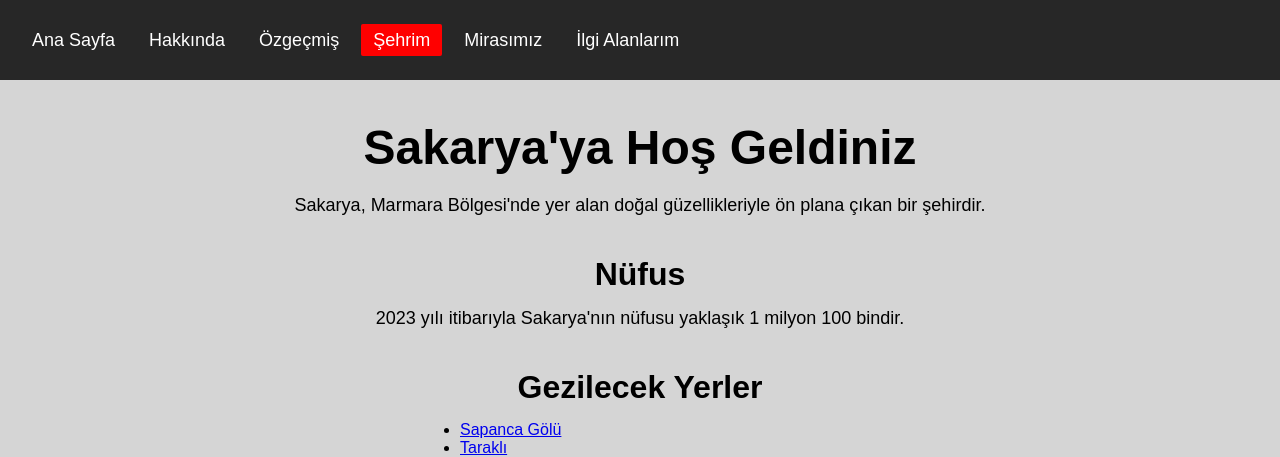
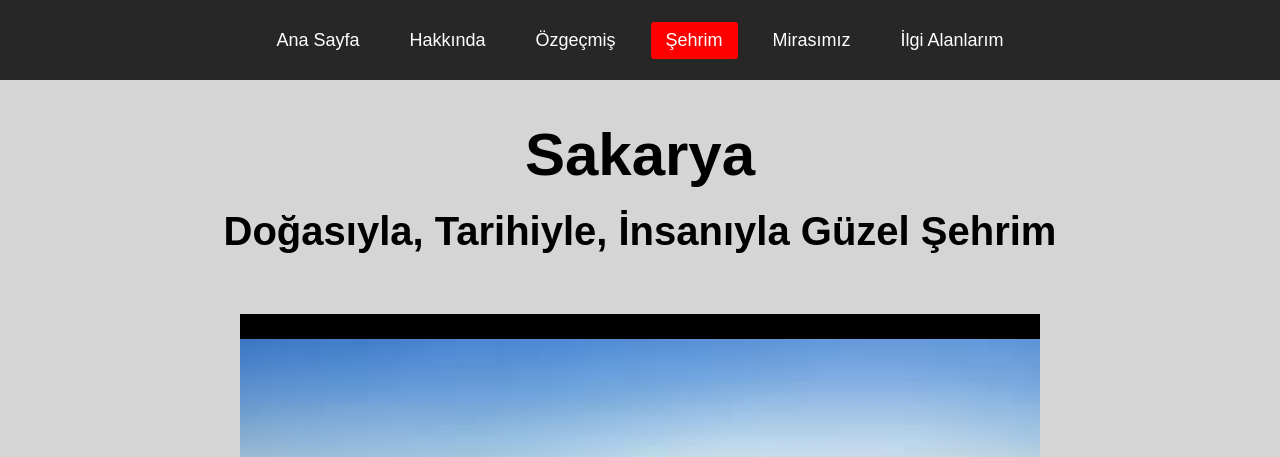
Before and after one commit to NihatKocukoglu/web-technologies-project, a PHP site: the page made by Web Proje/Şehrim.html in a window 1280 px wide. Shown: the top 457 px of the page. Run offline with PHP 8.4, Linux system fonts and the light colour scheme.

Commit message:
Add files via upload

```diff
--- a/Web Proje/style.css
+++ b/Web Proje/style.css
@@ -6,13 +6,14 @@
 
 body {
     font-family: sans-serif;
+    background-color: rgb(213, 213, 213);
 }
 
+/* Container */
 .container {
-    background-color: rgb(213, 213, 213);
     min-height: 100vh;
-    background-size: 100% 100%;
-    padding-top: 80px; /* Navbar'ın üstüne binmesini engeller */
+    display: flex;
+    flex-direction: column;
 }
 
 /* Navbar */
@@ -22,90 +23,60 @@ body {
     background: rgb(39, 39, 39);
     display: flex;
     align-items: center;
-    justify-content: space-between;
-    padding: 0 20px;
-    position: fixed;
-    top: 0;
-    left: 0;
-    z-index: 1000;
-}
-
-.navbar .logo {
-    font-size: 30px;
-    color: white;
-    text-decoration: none;
+    justify-content: center;
 }
 
 .navbar ul {
     display: flex;
     flex-wrap: wrap;
+    justify-content: center;
+    padding: 0;
+    margin: 0;
+}
+
+.navbar ul li {
     list-style: none;
-    gap: 10px;
+    margin: 0 10px;
 }
 
 .navbar ul li a {
     color: white;
     text-decoration: none;
     font-size: 18px;
-    padding: 6px 12px;
+    padding: 8px 15px;
+    display: inline-block;
     transition: 0.3s;
-    border-radius: 2px;
 }
 
 .navbar ul li a.active,
 .navbar ul li a:hover {
     background: red;
+    border-radius: 3px;
 }
 
-/* Merkez içerik */
+/* Center Content */
 .center {
-    max-width: 900px;
-    margin: 0 auto;
+    flex: 1;
+    display: flex;
+    flex-direction: column;
+    align-items: center;
+    justify-content: center;
     padding: 40px 20px;
     text-align: center;
 }
 
 .center h1 {
+    font-size: 60px;
+    font-weight: bold;
     color: black;
-    font-size: 48px;
-    font-weight: bold;
     margin-bottom: 20px;
 }
 
 .center h2 {
+    font-size: 40px;
+    font-weight: bold;
     color: black;
-    font-size: 32px;
-    font-weight: bold;
-    margin-top: 40px;
-    margin-bottom: 15px;
-}
-
-.center ul {
-    list-style: disc;
-    padding-left: 20px;
-    text-align: left;
-    margin: 0 auto;
-    max-width: 400px;
-}
-
-.center p {
-    font-size: 18px;
-    margin: 10px 0;
-}
-
-.image-gallery {
-    display: flex;
-    justify-content: center;
-    flex-wrap: wrap;
-    gap: 10px;
-    margin-top: 15px;
-}
-
-.image-gallery img {
-    width: 100px;
-    height: 100px;
-    object-fit: cover;
-    border-radius: 5px;
+    margin-bottom: 30px;
 }
 
 .buttons {
@@ -121,56 +92,96 @@ body {
     background: rgb(207, 96, 88);
     border: solid 2px red;
     cursor: pointer;
+    outline: none;
     border-radius: 20px;
-    margin: 0 10px;
-    transition: 0.3s;
+    margin: 10px;
+    transition: 0.5s;
 }
 
 .buttons button:hover {
     background: #fff;
-    color: red;
+    color: rgb(207, 96, 88);
 }
 
-/* Responsive tasarım */
-@media (max-width: 768px) {
-    .navbar {
-        flex-direction: column;
-        height: auto;
-        padding: 10px;
-        gap: 10px;
-    }
+/* Slider */
+.slider-container {
+    position: relative;
+    width: 100%;
+    max-width: 800px;
+    height: 500px; /* Gerekirse daha yüksek yap */
+    margin: 30px auto;
+    overflow: hidden;
+    background-color: #000; /* Resim oranı bozulmasın diye arka plan */
+    display: flex;
+    align-items: center;
+    justify-content: center;
+}
 
-    .navbar ul {
-        justify-content: center;
-        flex-wrap: wrap;
-        gap: 6px;
-    }
 
-    .navbar ul li a {
-        font-size: 14px;
-        padding: 5px 8px;
-    }
+.slider {
+    display: flex;
+    width: 400%; /* 4 resim için */
+    transition: transform 0.5s ease-in-out;
+}
 
+.slider a {
+    width: 100%;
+    flex-shrink: 0;
+}
+
+.slider a img {
+    width: 100%;
+    height: 100%;
+    object-fit: contain; /* Tüm resim görünsün */
+    display: block;
+    background-color: #000; /* Opsiyonel: Arka plan rengi */
+}
+
+
+
+.prev, .next {
+    position: absolute;
+    top: 50%;
+    transform: translateY(-50%);
+    background-color: rgba(255, 255, 255, 0.7);
+    border: none;
+    font-size: 30px;
+    padding: 10px 15px;
+    cursor: pointer;
+    border-radius: 50%;
+    z-index: 10;
+}
+
+.prev {
+    left: 10px;
+}
+
+.next {
+    right: 10px;
+}
+
+
+/* Responsive Tasarım */
+@media screen and (max-width: 768px) {
     .center h1 {
-        font-size: 32px;
+        font-size: 40px;
     }
 
     .center h2 {
-        font-size: 24px;
-    }
-
-    .center p, .center ul {
-        font-size: 16px;
+        font-size: 25px;
     }
 
     .buttons button {
         width: 120px;
-        height: 40px;
-        font-size: 14px;
+        font-size: 16px;
     }
 
-    .image-gallery img {
-        width: 80px;
-        height: 80px;
+    .slider a img {
+        height: 250px;
+    }
+
+    .navbar ul li a {
+        font-size: 16px;
+        padding: 6px 10px;
     }
 }
--- a/Web Proje/Şehrim.html
+++ b/Web Proje/Şehrim.html
@@ -9,7 +9,6 @@
 <body>
 
 <div class="container">
-
     <div class="navbar">
         <ul>
             <li><a href="/index.html">Ana Sayfa</a></li>
@@ -22,50 +21,62 @@
     </div>
 
     <div class="center">
-            <h1>Sakarya'ya Hoş Geldiniz</h1>
-            <p>Sakarya, Marmara Bölgesi'nde yer alan doğal güzellikleriyle ön plana çıkan bir şehirdir.</p>
+        <h1>Sakarya</h1>
+        <h2>Doğasıyla, Tarihiyle, İnsanıyla Güzel Şehrim</h2>
 
-            <h2>Nüfus</h2>
-            <p>2023 yılı itibarıyla Sakarya'nın nüfusu yaklaşık 1 milyon 100 bindir.</p>
-
-            <h2>Gezilecek Yerler</h2>
-            <ul>
-                <li><a href="#sapanca">Sapanca Gölü</a></li>
-                <li><a href="#tarakli">Taraklı</a></li>
-                <li><a href="#nehir">Sakarya Nehri</a></li>
-                <li><a href="#karasu">Karasu Plajı</a></li>
-            </ul>
-
+        <!-- SLIDER BAŞLANGIÇ -->
+    <div class="slider-container">
         <div class="slider">
-                <a href="#sapanca"><img src="images/sapanca.jpg" alt="Sapanca Gölü"></a>
-                <a href="#tarakli"><img src="images/tarakli.jpg" alt="Taraklı"></a>
-                <a href="#nehir"><img src="images/nehir.jpg" alt="Sakarya Nehri"></a>
-                <a href="#karasu"><img src="images/karasu.jpg" alt="Karasu Plajı"></a>
+            <a href="https://tr.wikipedia.org/wiki/Sapanca_Gölü"><img src="images/sakarya1.jpg" alt="Sakarya 1"></a>
+            <a href="https://sakaryalife.com/geyve-bogazi/"><img src="images/sakarya2.jpg" alt="Sakarya 2"></a>
+            <a href="https://www.tripadvisor.com.tr/Tourism-g3526453-Tarakli_Sakarya_Province-Vacations.html"><img src="images/sakarya3.jpg" alt="Sakarya 3"></a>
+            <a href="http://www.karasu.gov.tr/karasu-havadan-gorunum"><img src="images/sakarya4.jpg" alt="Sakarya 4"></a>
+        </div>
+        <button class="prev">&#10094;</button>
+        <button class="next">&#10095;</button>
     </div>
 
-            <section id="sapanca">
-                <h2>Sapanca Gölü</h2>
-                <p>Sapanca Gölü, doğal güzelliğiyle ünlü, sakinliği ve manzarasıyla öne çıkan bir yerdir.</p>
-            </section>
+        <!-- SLIDER BİTİŞ -->
 
-            <section id="tarakli">
-                <h2>Taraklı</h2>
-                <p>Tarihi Osmanlı evleri ve "yavaş şehir" unvanı ile dikkat çeker. Doğayla iç içe bir kasabadır.</p>
-            </section>
+        <p class="sehir-info">
+            Sakarya, Marmara Bölgesi'nde yer alan, hem doğal güzellikleri hem de tarihi ile dikkat çeken bir ildir. Yaklaşık 1 milyonluk nüfusu ile gelişen bir şehir olan Sakarya, Karadeniz'e kıyısı olan Karasu ve Kocaali gibi turistik ilçelere sahiptir. Sapanca Gölü, Acarlar Longozu ve yaylaları ile doğaseverler için mükemmel bir destinasyondur.
+        </p>
 
-            <section id="nehir">
-                <h2>Sakarya Nehri</h2>
-                <p>Türkiye'nin önemli nehirlerinden biri olan Sakarya Nehri, şehre ismini de vermiştir.</p>
-            </section>
-
-            <section id="karasu">
-                <h2>Karasu Plajı</h2>
-                <p>Karadeniz kıyısında yer alan Karasu, uzun kumsalı ve denizi ile yaz turizminin gözdesidir.</p>
-            </section>
-
+        <div class="buttons">
+            <a href="/Login.php"><button>Login</button></a>
+            <a href="/İletişim.html"><button>İletişim</button></a>
+        </div>
+    </div>
 </div>
 
-    </div>
+<script>
+  const slider = document.querySelector('.slider');
+  const slides = document.querySelectorAll('.slider a');
+  const nextBtn = document.querySelector('.next');
+  const prevBtn = document.querySelector('.prev');
+
+  let currentIndex = 0;
+
+  function showSlide(index) {
+    if (index >= slides.length) {
+      currentIndex = 0;
+    } else if (index < 0) {
+      currentIndex = slides.length - 1;
+    } else {
+      currentIndex = index;
+    }
+    slider.style.transform = `translateX(-${currentIndex * 100}%)`;
+  }
+
+  nextBtn.addEventListener('click', () => showSlide(currentIndex + 1));
+  prevBtn.addEventListener('click', () => showSlide(currentIndex - 1));
+
+  // Otomatik geçiş
+  setInterval(() => {
+    showSlide(currentIndex + 1);
+  }, 5000); // 5 saniyede bir
+</script>
+
 
 </body>
 </html>
```
Also changed, not shown: Web Proje/images/sakarya1.jpg (added), Web Proje/images/sakarya2.jpg (added), Web Proje/images/sakarya3.jpg (added), Web Proje/images/sakarya4.jpg (added). Lines whose indentation alone changed are shown as unchanged.
